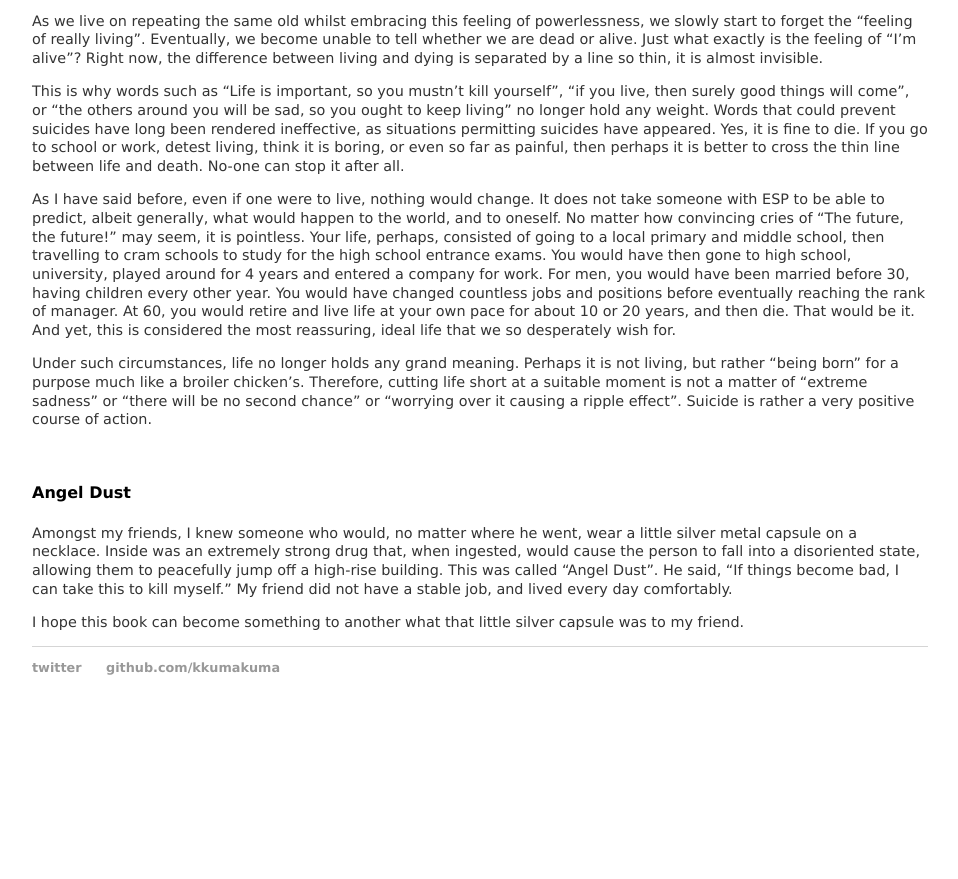
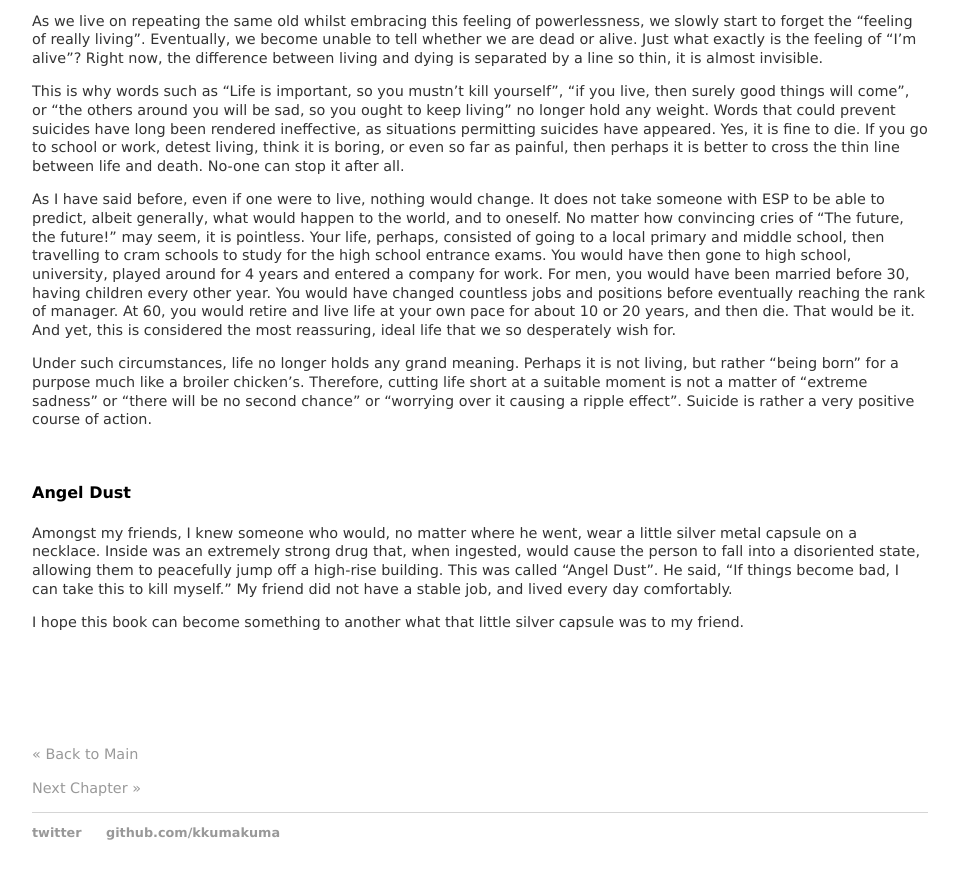
Before and after one commit to kkumakuma/kkumakuma.github.io, a Jekyll site: the page built from kanzen/_posts/2020-08-04-kanzen-foreword.md, in a window 1280 px wide and 900 px high, scrolled down 2049 px. Shown: the top 879 px of the window, without its empty margins (160-1118 px from the left). Built offline with Jekyll 4.4.1, drawn with Linux system fonts in a browser that asks for light colours; before the commit the page ends 2784 px from its top, so only the background shows below that.

Commit message:
fixed navigation links

```diff
--- a/kanzen/_posts/2020-08-04-kanzen-foreword.md
+++ b/kanzen/_posts/2020-08-04-kanzen-foreword.md
@@ -71,3 +71,10 @@ Under such circumstances, life no longer holds any grand meaning. Perhaps it is
 Amongst my friends, I knew someone who would, no matter where he went, wear a little silver metal capsule on a necklace. Inside was an extremely strong drug that, when ingested, would cause the person to fall into a disoriented state, allowing them to peacefully jump off a high-rise building. This was called “Angel Dust”. He said, “If things become bad, I can take this to kill myself.” My friend did not have a stable job, and lived every day comfortably.
 
 I hope this book can become something to another what that little silver capsule was to my friend.
+<p>&nbsp;</p>
+<p>&nbsp;</p>
+<p>&nbsp;</p>
+
+<a href="https://kkumakuma.github.io/kanzen/"> << Back to Main
+
+<a href="https://kkumakuma.github.io/kanzen/2020/08/04/kanzen-ch1Intro.html"> Next Chapter >>
```
Also changed, not shown: enstars/_posts/shining-bigbang/2020-08-04-shining-bigbang-prologue.md (+1 -1 lines), kanzen/_posts/2020-08-04-kanzen-ch1Intro.md (+7 -0 lines).
